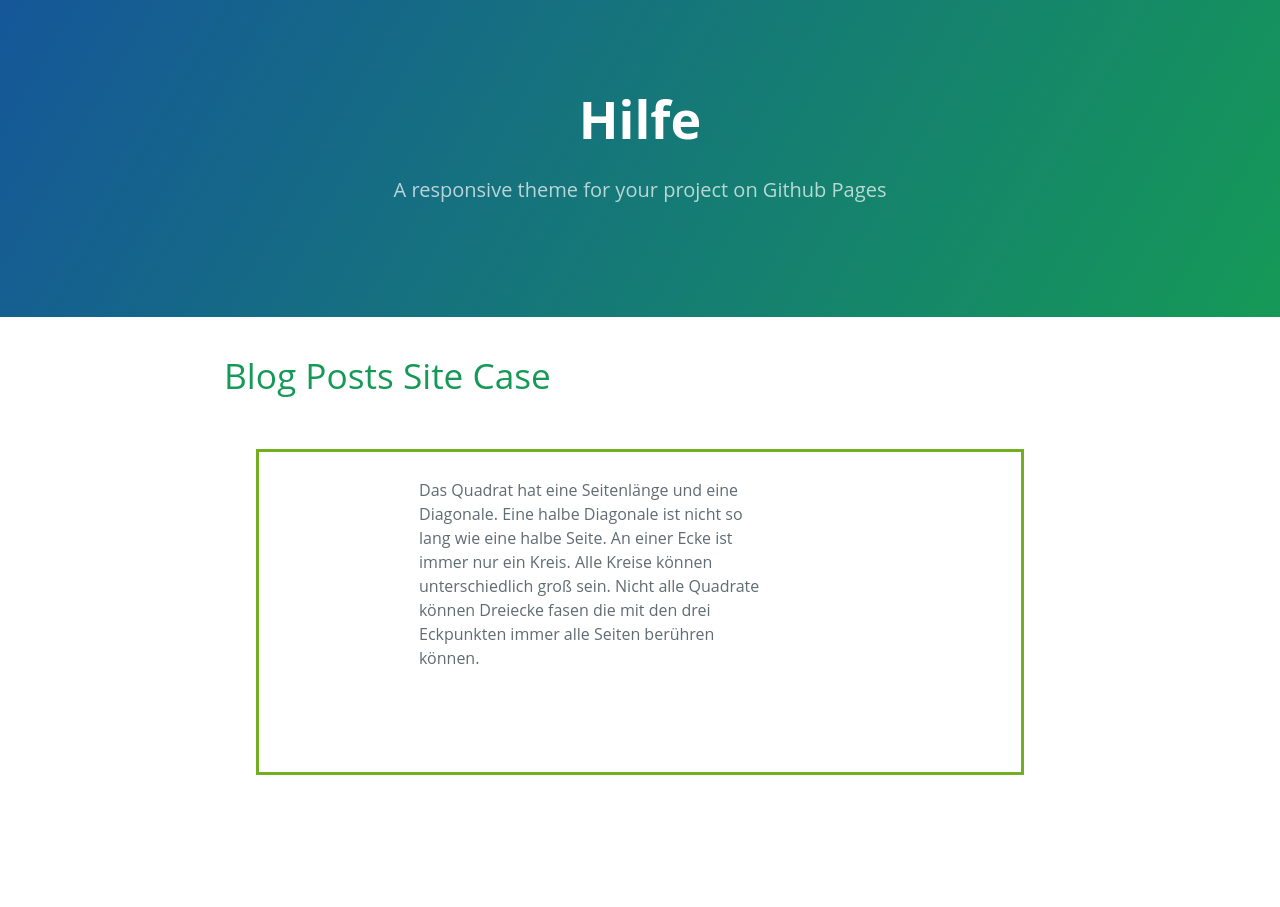
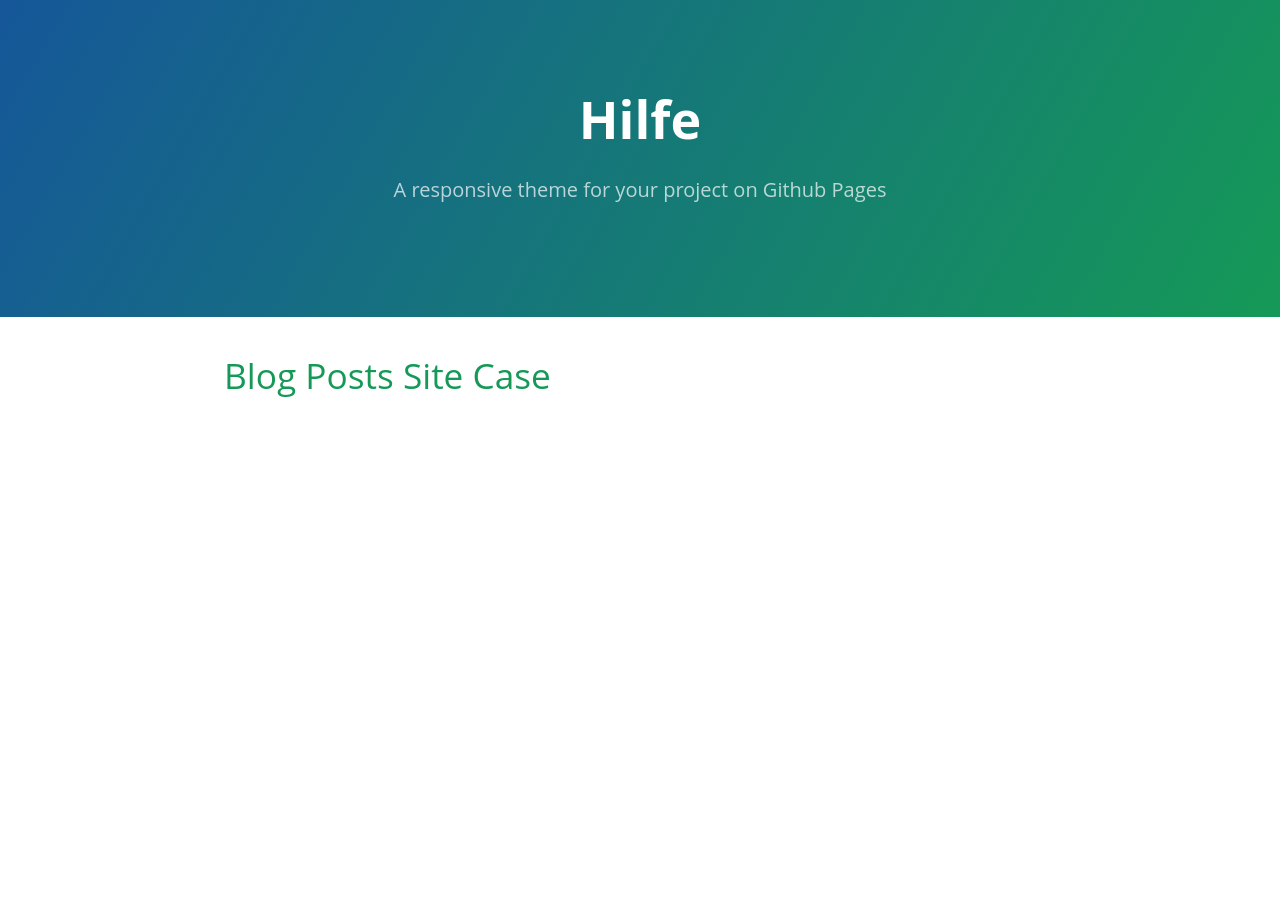
Before and after one commit to ledlightjungledStefan/Osterei, a Jekyll site: the page built from solarplexus.markdown, in a window 1280 px wide. Built offline with Jekyll 4.4.1, drawn with Linux system fonts in a browser that asks for light colours.

Commit message:
Update ApfelErbse.html

```diff
--- a/_layouts/ApfelErbse.html
+++ b/_layouts/ApfelErbse.html
@@ -10,22 +10,7 @@
 <link rel="stylesheet" href="{{ site.baseurl }} /Osterei/assets/css/normalize.css">
 <link rel="stylesheet" href="{{ site.baseurl }} /Osterei/assets/css/cayman.css">
 
-  <style>
-    .center {
-      margin: auto;
-      width: 60%;
-      border: 3px solid #73AD21;
-      padding: 10px;
-    }
-    .outer {
-      width: 500px;
-      height: 300px;
-      top: 300px;
-      left: 400px;
-      overflow: scroll;
-      padding-left: 150px;
-    }
-  </style>
+
   </head>
 <body>
     <section class="page-header">
@@ -38,18 +23,7 @@
   <h1>Blog Posts Site Case</h1>
 
     </section>
-  <div class="center">
-    <div class="outer">
-      <p>
-        Das Quadrat hat eine Seitenlänge und eine Diagonale.
-        Eine halbe Diagonale ist nicht so lang wie eine halbe Seite.
-        An einer Ecke ist immer nur ein Kreis.
-        Alle Kreise können unterschiedlich groß sein.
-        Nicht alle Quadrate können Dreiecke fasen die mit den drei
-        Eckpunkten immer alle Seiten berühren können.
-      </p>
-    </div>
-  </div>
+
     <a href="https://pastebin.com/1Lksr6LN" class="btn">VB dot Net MyForm RookieTiming Class Filecontent</a>
     <a href="https://pastebin.com/Yaf8yRcV" class="btn">Not established await runtime with VB dot Net controls. class2</a>
     <a href="https://pastebin.com/L5VWsR1R" class="btn">Skalarfileds semioptional MyFiledList class</a>
```
